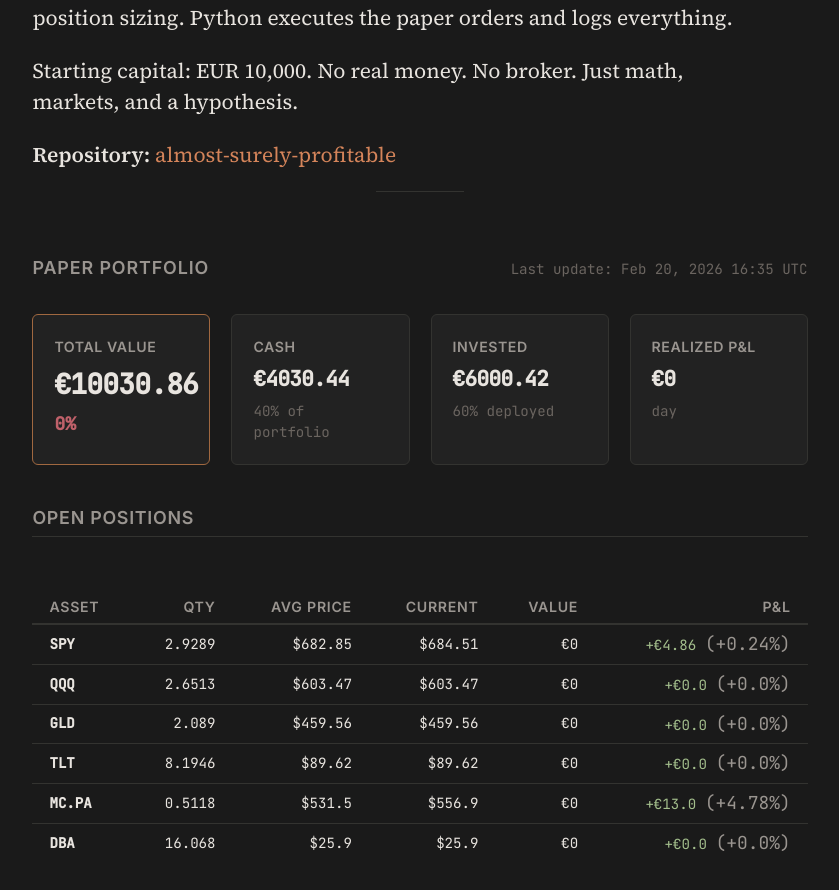
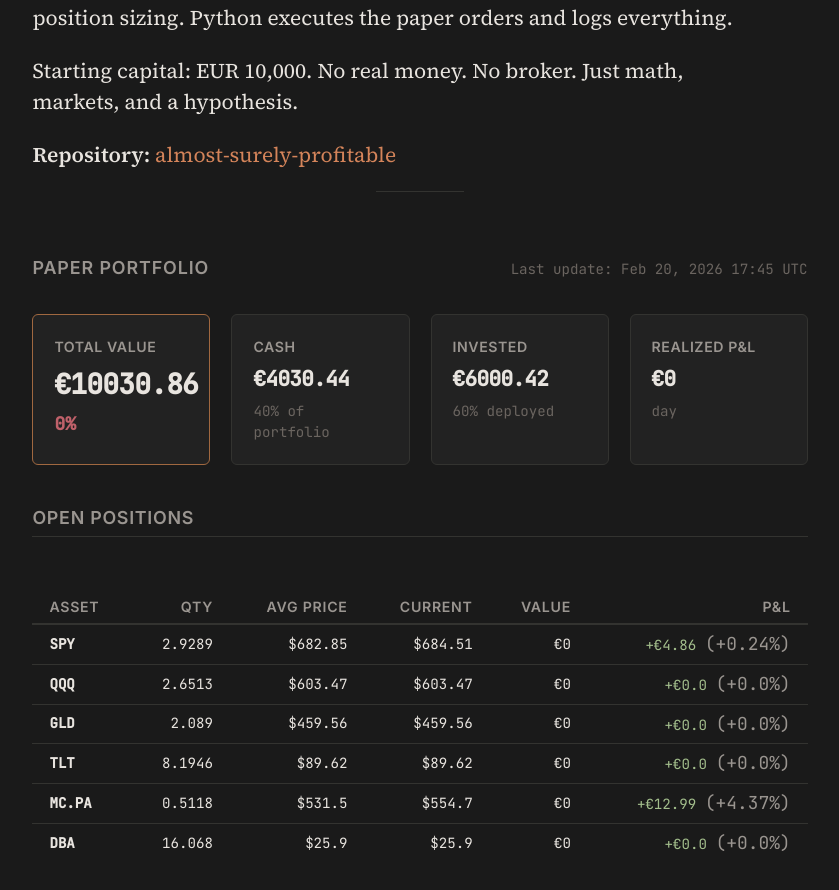
Before and after one commit to Alm0stSurely/alm0stsurely.github.io, a Jekyll site: the page built from trading.md, in a window 1280 px wide and 900 px high, scrolled down 854 px. Shown: the top 890 px of the window, without its empty margins (220-1059 px from the left). Built offline with Jekyll 4.4.1, drawn with Linux system fonts in a browser that asks for light colours.

Commit message:
Update portfolio: MC.PA post-peak repli +4.37%

```diff
--- a/_data/portfolio.json
+++ b/_data/portfolio.json
@@ -1,5 +1,5 @@
 {
-  "last_updated": "Feb 20, 2026 16:35 UTC",
+  "last_updated": "Feb 20, 2026 17:45 UTC",
   "total_value": 10030.86,
   "total_return": 0.309,
   "cash": 4030.44,
@@ -49,10 +49,10 @@
       "ticker": "MC.PA",
       "quantity": 0.5118,
       "avg_price": 531.5,
-      "current_price": 556.90,
-      "value": 285.00,
-      "pnl": 13.00,
-      "pnl_pct": 4.78
+      "current_price": 554.70,
+      "value": 284.00,
+      "pnl": 12.99,
+      "pnl_pct": 4.37
     },
     {
       "ticker": "DBA",
```
